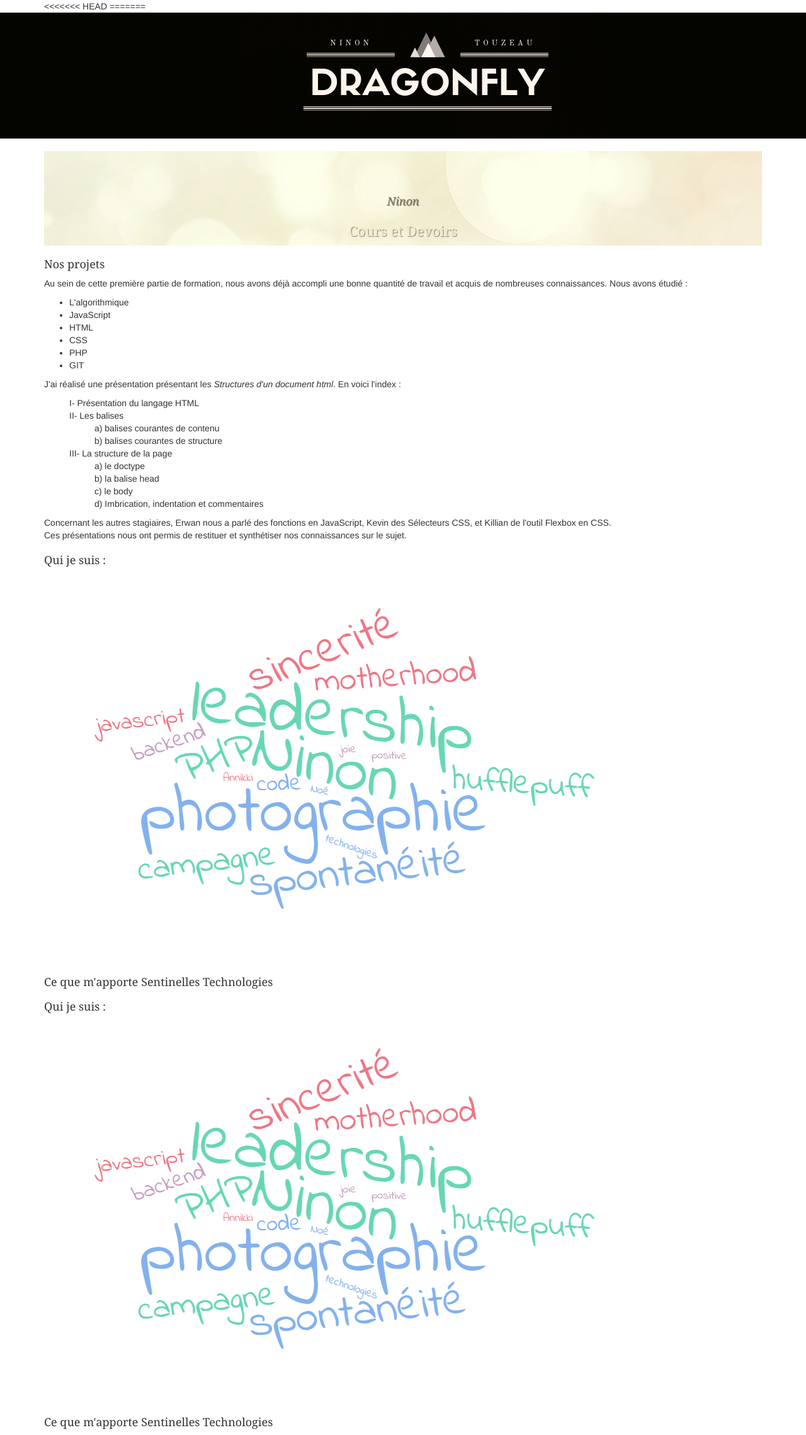
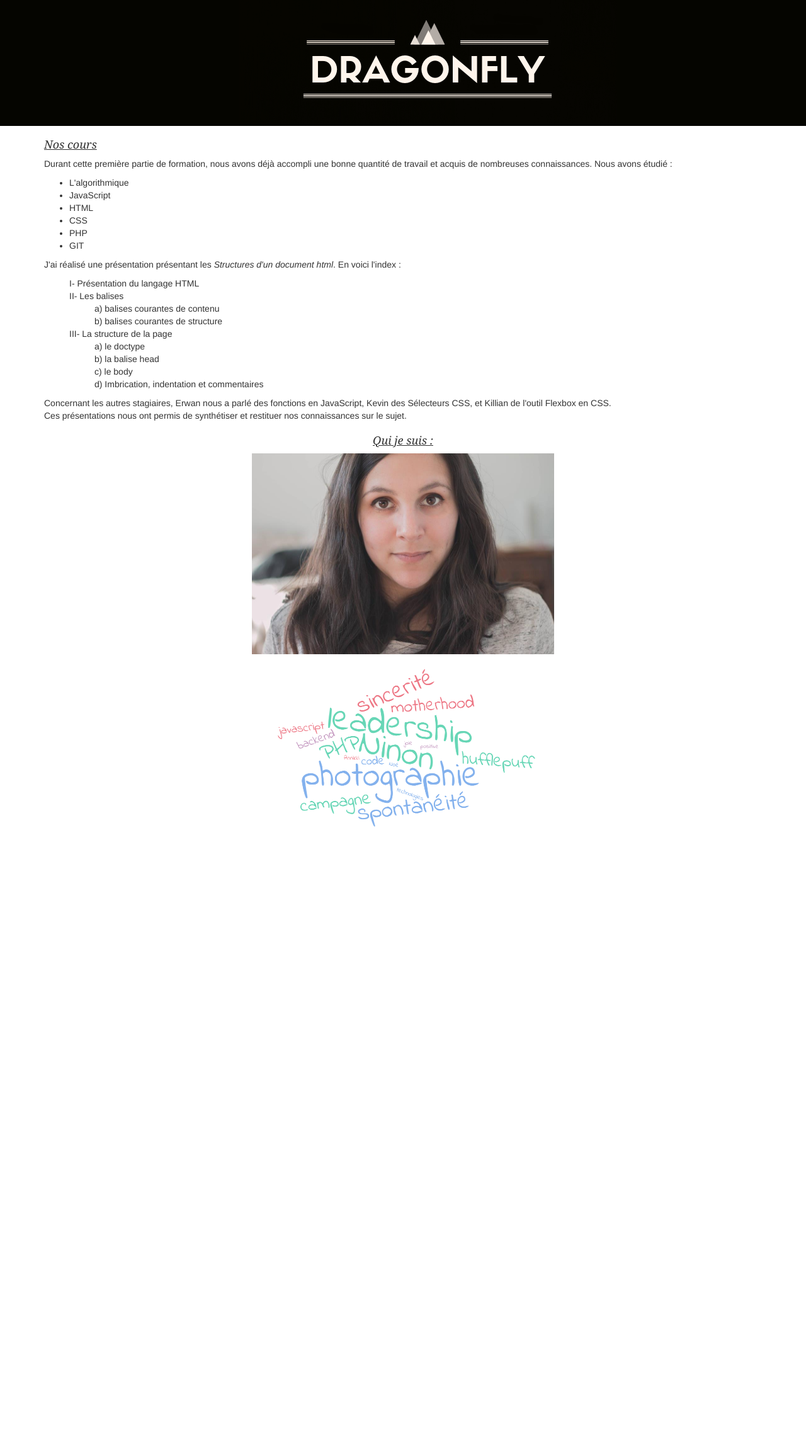
Before and after one commit to apprentissentinelles/portofolio-stagiaires, a PHP site: page /index.php?page=ninon in a window 1280 px wide; the page is wider, and only the part inside the window is pictured. Shown: the part 70-2349 px from the top of that part at 63% size. After the commit the page ends 1383 px from the top of that part, so only its background shows below. Run offline with PHP 8.4, Linux system fonts and the light colour scheme; some libraries are stand-ins or nearby versions.

Commit message:
ajout photo ninon

```diff
--- a/css/style.css
+++ b/css/style.css
@@ -577,14 +577,14 @@
 }
 
 .nuage {
-  width: 933px;
-  height: 610px;
-  justify-content: left;
+  width: 480px;
+  height: 319px;
   }
 
 .titresninon {
   font-size: 18px;
-  font-style: ;
+  font-style: italic;
+  text-decoration: underline;
   font-family: Georgia, "Arial Black", Arial, Verdana, sans-serif;
 
 }
@@ -593,20 +593,17 @@
   list-style-type: none;
 }
 
-.grostitreninon {
-  background-image: url("../images/bokehninon.jpg");
-  height: 150px;
-  padding-top: 70px;
-  text-align: center;
-  font-family: Trebuchet, Georgia, "Arial Black", Arial, Verdana, sans-serif;
-  color: #EFECCA;
-  text-shadow: 1px 1px 1px grey;
-  font-size: 22px;
 
+.ninonpres {
+  width: 480px;
+  height: 319px;
+  justify-content: left;
 }
 
-.grostitreninon .nomninon {
-  font-size:18px;
-  font-style: italic;
-  color: #89725B;
+.quijesuis {
+  justify-content: center;
+  align-items: center;
+  width: 480px;
+  margin: 12px auto;
+  text-align:center
 }
--- a/pages/ninon.php
+++ b/pages/ninon.php
@@ -1,7 +1,4 @@
 
-<<<<<<< HEAD
-
-=======
 <!--
 	<link href="../css/style.css" rel="stylesheet">
 	<h1 class=grostitreninon><div class="nomninon"> Ninon </div> </br> Cours et Devoirs </h1> -->
@@ -13,10 +10,9 @@
 
 
 <div>
-	<h1 class=grostitreninon><div class="nomninon"> Ninon </div> </br> Cours et Devoirs </h1>
 
-	<h2 class=titresninon> Nos projets </h2>
-		<div class=cours><p> Au sein de cette première partie de formation, nous avons déjà accompli une bonne quantité de travail et acquis de nombreuses connaissances. Nous avons étudié :</p>
+	<h2 class=titresninon> Nos cours </h2>
+		<div class=cours><p> Durant cette première partie de formation, nous avons déjà accompli une bonne quantité de travail et acquis de nombreuses connaissances. Nous avons étudié :</p>
 			<ul>
 				<li>L'algorithmique </li>
 				<li>JavaScript </li>
@@ -31,13 +27,13 @@
 			<ul class=listesninon>
 				<li> I- Présentation du langage HTML </li>
 				<li> II- Les balises
-					<ul class=listesninon>
+					<ul class="listesninon">
 						<li>a) balises courantes de contenu</li>
 						<li>b) balises courantes de structure</li>
 					</ul>
 				</li>
 				<li> III- La structure de la page
-					<ul class=listesninon>
+					<ul class="listesninon">
 						<li>a) le doctype</li>
 						<li>b) la balise head</li>
 						<li>c) le body </li>
@@ -46,15 +42,18 @@
 				</li>
 			</ul>
 		<p> Concernant les autres stagiaires, Erwan nous a parlé des fonctions en JavaScript, Kevin des Sélecteurs CSS, et Killian de l'outil Flexbox en CSS. </br>
-		Ces présentations nous ont permis de restituer et synthétiser nos connaissances sur le sujet. </p>
+		Ces présentations nous ont permis de synthétiser et restituer nos connaissances sur le sujet. </p>
 		</div>
 
 
-	<h2 class=titresninon> Qui je suis : <h2>
-		<img class=nuage src="images/nuageninon.png" />
-	<h2 class=titresninon> Ce que m'apporte Sentinelles Technologies <h2>
+	<div class="quijesuis">
+		<h2 class="titresninon">  Qui je suis : </h2>
+		<div>
+			<img class="ninonpres" src="images/ninonpres.jpg"/>
+		</div>
+		<div>
+			<img class="nuage" src="images/nuageninon.png" />
+		</div>
+	</div>
 
-	<h2 class=titresninon> Qui je suis : </h2>
-	<img class=nuage src="images/nuageninon.png" alt="nuage de mots"/>
-	<h2 class=titresninon> Ce que m'apporte Sentinelles Technologies </h2>
 </div>
```
Also changed, not shown: images/ninonbanner.png, images/ninonpres.jpg (added).
